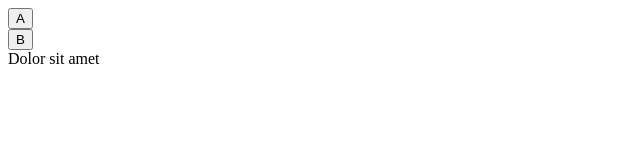
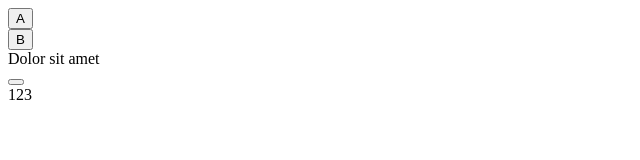
Before and after one commit to Sunny-117/React-practices, a React (Create React App) app: page / in a window 1280 px wide. Shown: the top 160 px of the page, without its empty margins (0-640 px from the left). Built offline with nearby package versions, Linux system fonts and the light colour scheme.

Commit message:
feat: add new feature

```diff
--- a/src/App.tsx
+++ b/src/App.tsx
@@ -12,6 +12,9 @@ export const App = () => {
         <AccordionItem label="B" index="2">
           Dolor sit amet
         </AccordionItem>
+        <div>
+          123
+        </div>
       </Accordion>
     </div>
   )
--- a/src/components/Visual视觉效果渲染/Accordion/index.tsx
+++ b/src/components/Visual视觉效果渲染/Accordion/index.tsx
@@ -38,17 +38,17 @@ export function Accordion(props) {
     // 在本地环境，没有压缩，函数名就是组件名 AccordionItem
     // 线上压缩后，函数名没改为了单个字母，自然就无法判断了
     // 解决方案：跟它本身 .name 比较即可
-    const items = props.children.filter(
-        item => {
-            // console.log(item.type.name)//AccordionItem
-            return item.type.name === AccordionItem.name
-        }
-    );
-    console.log(items)
+    // const items = props.children.filter(
+    //     item => {
+    //         // console.log(item.type.name)//AccordionItem
+    //         return item.type.name === AccordionItem.name
+    //     }
+    // );
+    // console.log(items)
 
     return (
         <div className="wrapper">
-            {items.map(({ props }) => (
+            {props.children.map(({ props }) => (
                 <AccordionItem
                     isCollapsed={bindIndex === props.index}
                     label={props.label}
```
